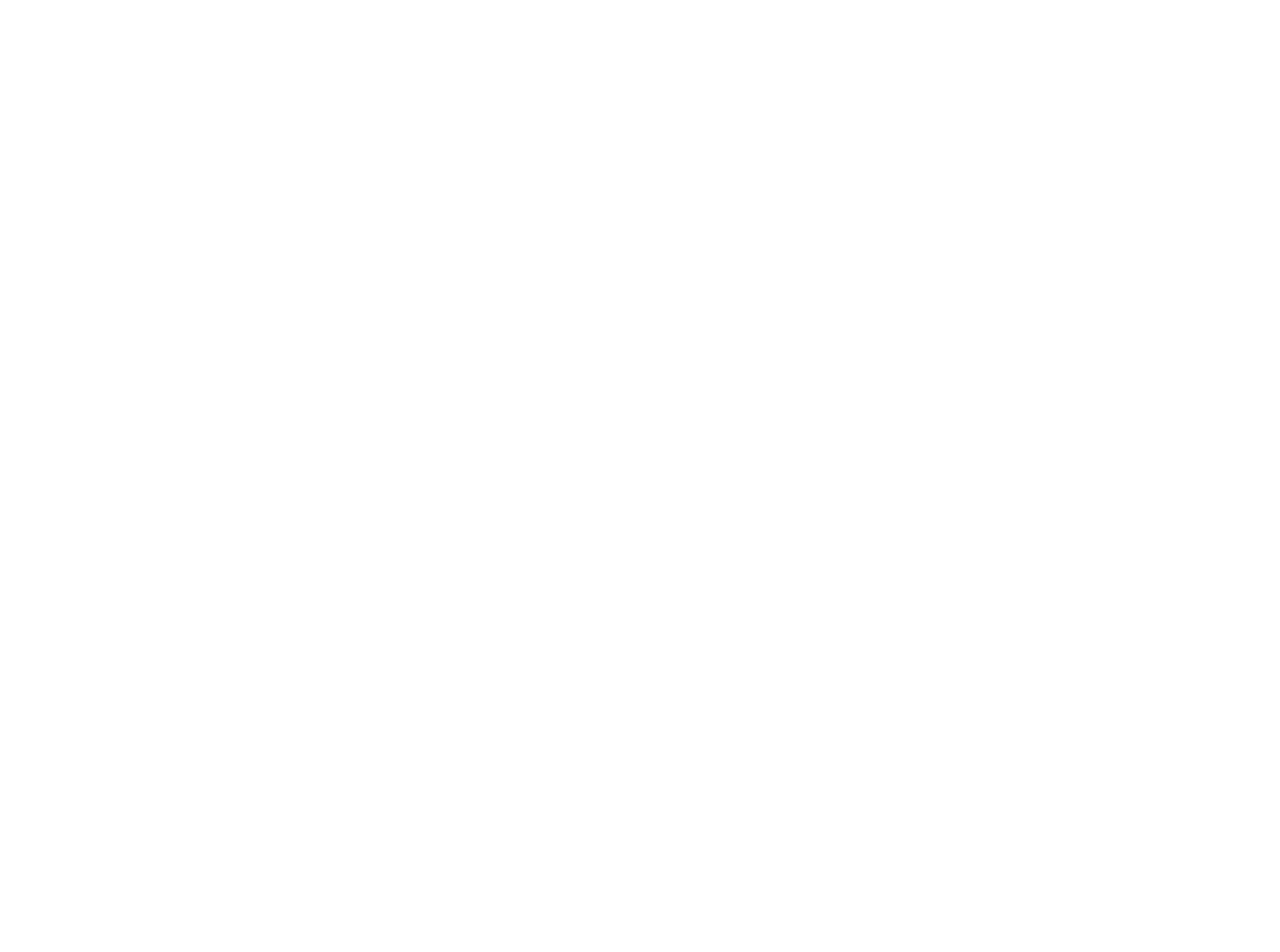
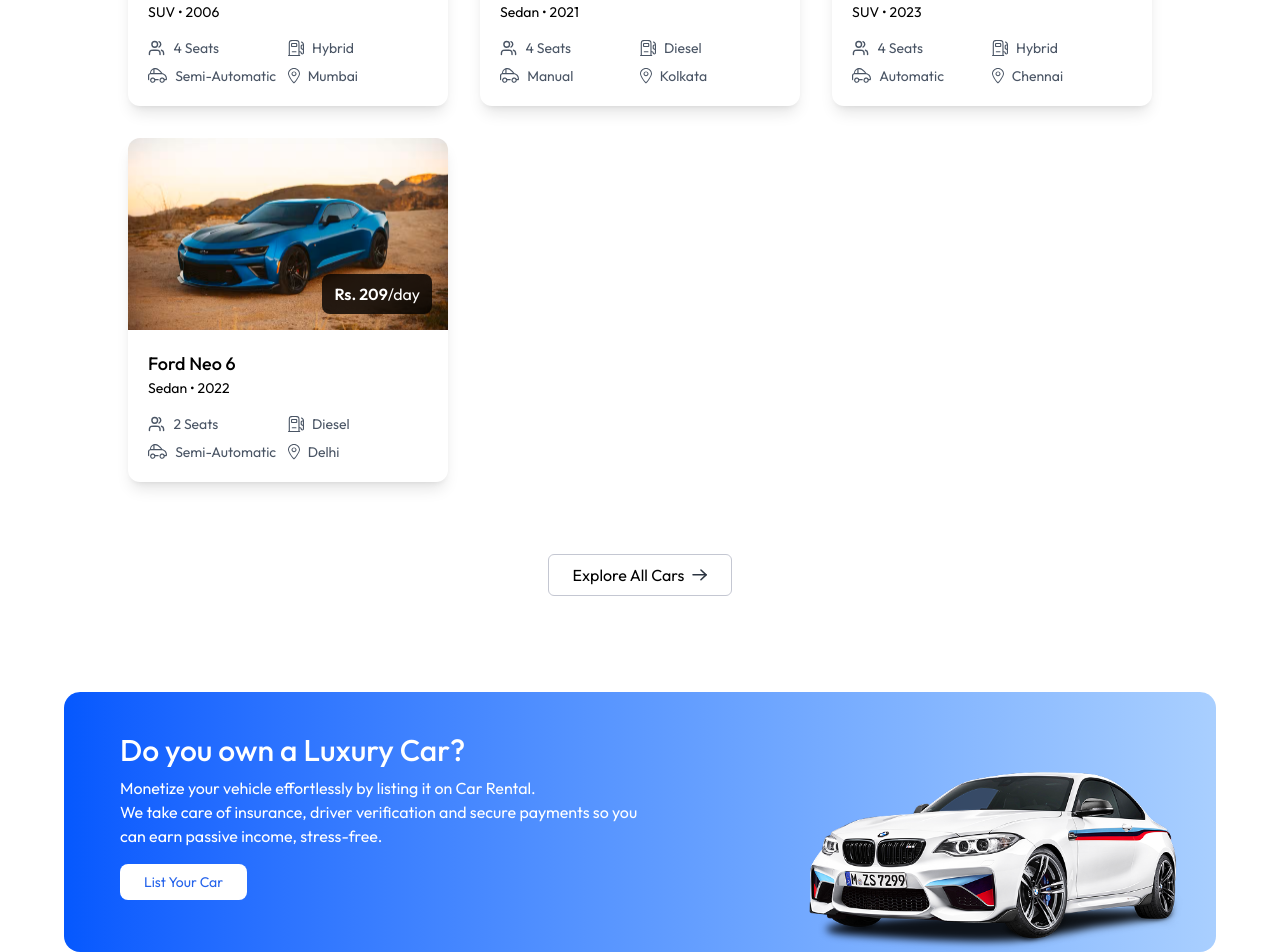
Before and after one commit to Yashi027/Car_Rental, a React (Vite) app in the folder client/: page / in a window 1280 px wide. Shown: the part 1339-2291 px from the top of the page. Before the commit the page ends 873 px from the top, so only its background shows below. Built offline with nearby package versions, Linux system fonts and the light colour scheme; a web font is replaced by a local one.

Commit message:
Added featured and banner section

```diff
--- /dev/null
+++ b/client/src/components/Banner.jsx
@@ -0,0 +1,19 @@
+import React from 'react';
+import { assets } from '../assets/assets';
+
+const Banner = () => {
+  return (
+    <div className='flex flex-col md:flex-row md:items-start items-center justify-between px-8 pt-10 min-md:pl-14 bg-gradient-to-r from-[#0558FE] to-[#A9CFFF] mx-3 max-w-6xl md:mx-auto rounded-2xl overflow-hidden'>
+      <div className='text-white'>
+        <h2 className='text-3xl font-medium'>Do you own a Luxury Car?</h2>
+        <p className='mt-2'>Monetize your vehicle effortlessly by listing it on Car Rental.</p>
+        <p className='max-w-130'>We take care of insurance, driver verification and secure payments so you can earn passive income, stress-free.</p>
+        <button className='px-6 py-2 bg-white hover:bg-slate-100 transition-all text-primary rounded-lg text-sm mt-4 cursor-pointer'>List Your Car</button>
+      </div>
+
+      <img src={assets.banner_car_image} alt="Banner" className='max-h-45 mt-10' />
+    </div>
+  );
+}
+
+export default Banner;
--- /dev/null
+++ b/client/src/components/CarCard.jsx
@@ -0,0 +1,53 @@
+import React from 'react';
+import { assets } from '../assets/assets';
+import { useNavigate } from 'react-router-dom';
+
+const CarCard = ({car}) => {
+    const navigate = useNavigate()
+  return (
+    <div onClick={() => {navigate(`/car-details/${car._id}`); scrollTo(0,0);}} className='group rounded-xl overflow-hidden shadow-lg hover:-translate-y-1 transition-all duration-500 cursor-pointer'>
+
+      <div className='relative h-48 overflow-hidden'>
+        <img src={car.image} alt="Car Image" className='h-full w-full object-cover transition-transform duration-500 group-hover:scale-105'/>
+
+        {car.isAvailable && <p className='absolute top-4 left-4 bg-primary/90 text-white text-xs px-2.5 py-1 rounded-full'>Available Now</p>}
+
+        <div className='absolute bottom-4 right-4 bg-black/80 backdrop-blur-sm text-white px-3 py-2 rounded-lg'>
+            <span className='font-semibold'>Rs. {car.pricePerDay}</span>
+            <span>/day</span>
+        </div>
+
+      </div>
+
+      <div className='p-4 sm:p-5'>
+        <div className='flex justify-between items-start mb-2'>
+            <div>
+                <h3 className='text-lg font-medium'>{car.brand} {car.model}</h3>
+                <p className='text-muted-foreground text-sm'>{car.category} • {car.year}</p>
+            </div>
+        </div>
+        <div className='mt-4 grid grid-cols-2 gap-y-2 text-gray-600'>
+            <div className='flex items-center text-sm text-muted-foreground'>
+                <img src={assets.users_icon} alt="" className='h-4 mr-2'/>
+                <span>{car.seating_capacity} Seats</span>
+            </div>
+            <div className='flex items-center text-sm text-muted-foreground'>
+                <img src={assets.fuel_icon} alt="" className='h-4 mr-2'/>
+                <span>{car.fuel_type}</span>
+            </div>
+            <div className='flex items-center text-sm text-muted-foreground'>
+                <img src={assets.car_icon} alt="" className='h-4 mr-2'/>
+                <span>{car.transmission}</span>
+            </div>
+            <div className='flex items-center text-sm text-muted-foreground'>
+                <img src={assets.location_icon} alt="" className='h-4 mr-2'/>
+                <span>{car.location}</span>
+            </div>
+        </div>
+      </div>
+
+    </div>
+  );
+}
+
+export default CarCard;
--- /dev/null
+++ b/client/src/components/FeaturedSection.jsx
@@ -0,0 +1,39 @@
+import React from 'react';
+import Title from './Title';
+import { assets, dummyCarData } from '../assets/assets';
+import CarCard from './CarCard';
+import { useNavigate } from 'react-router-dom';
+
+const FeaturedSection = () => {
+  const navigate = useNavigate();
+
+  return (
+    <div className='flex flex-col items-center py-24 px-6 md:px-16 lg:px-24 xl:px-32'>
+      <div className="max-w-3xl mx-auto text-center mb-12 md:mb-14">
+        <Title
+          title="Featured Vehicles"
+          subTitle="Explore our selection of premium vehicles available for your next adventure."
+        />
+      </div>
+
+      <div className='grid grid-cols-1 sm:grid-cols-2 lg:grid-cols-3 gap-6 md:gap-8'>
+        {
+          dummyCarData.slice(0, 6).map((car) => (
+            <div key={car._id}>
+              <CarCard car={car} />
+            </div>
+          ))
+        }
+      </div>
+
+      <button onClick={() => {
+        navigate('/cars');
+        scrollTo(0, 0);
+      }} className='flex items-center justify-center gap-2 px-6 py-2 border border-borderColor hover:bg-gray-50 rounded-md mt-18 cursor-pointer'>
+        Explore All Cars <img src={assets.arrow_icon} alt="arrow" />
+      </button>
+    </div>
+  );
+}
+
+export default FeaturedSection;
--- /dev/null
+++ b/client/src/components/Title.jsx
@@ -0,0 +1,12 @@
+import React from 'react';
+
+const Title = ({title,subTitle,align}) => {
+  return (
+    <div className={`flex flex-col items-center justify-center text-center ${align === "left" && 'md:items-center md:text-left'}`}>
+      <h1 className='font-semibold text-4xl md:text-[40px]'>{title}</h1>
+      <p className='text-sm md:text-base text-gray-500/90 mt-2 max-w-156'>{subTitle}</p>
+    </div>
+  );
+}
+
+export default Title;
--- a/client/src/pages/Home.jsx
+++ b/client/src/pages/Home.jsx
@@ -1,10 +1,14 @@
 import React from 'react';
 import Hero from '../components/Hero';
+import FeaturedSection from '../components/FeaturedSection';
+import Banner from '../components/Banner';
 
 const Home = () => {
   return (
     <div>
       <Hero/>
+      <FeaturedSection/>
+      <Banner/>
     </div>
   );
 }
```
Also changed, not shown: 1 other file (tests, documents, lock files or other folders).
